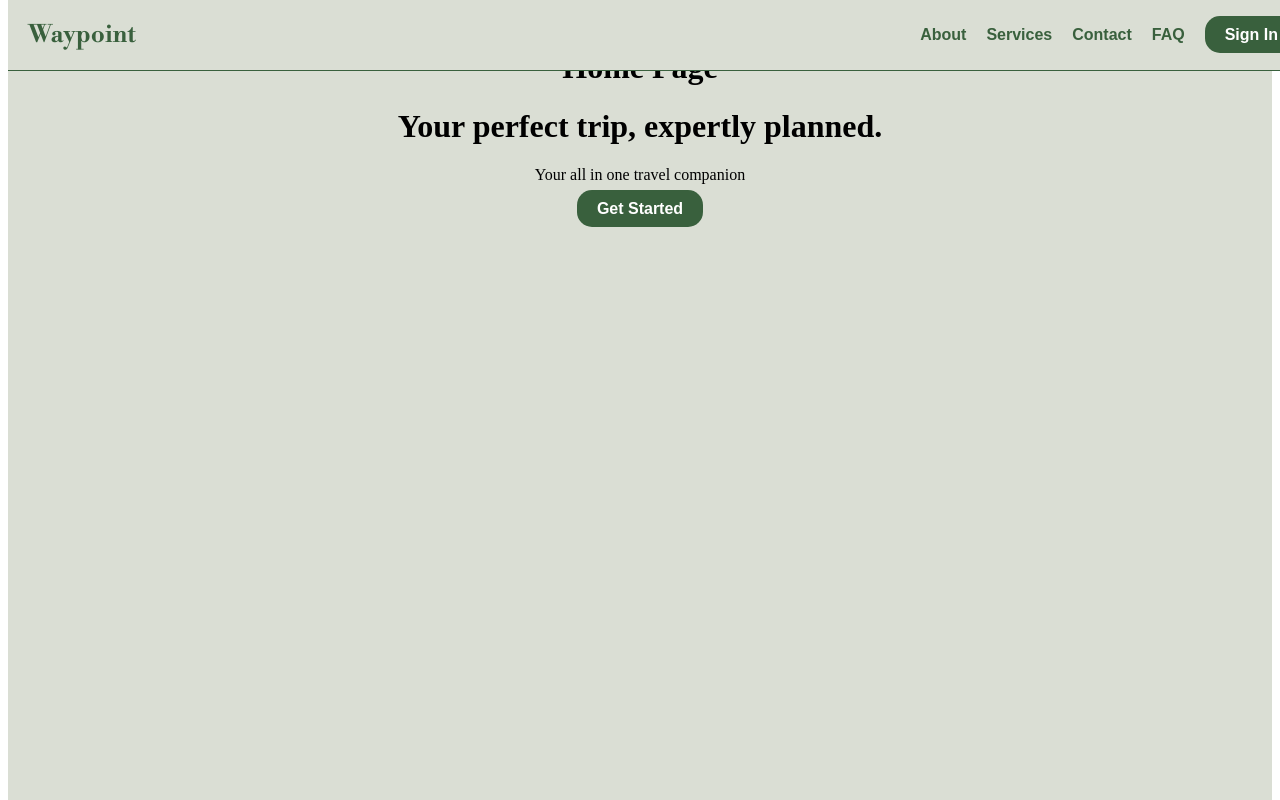
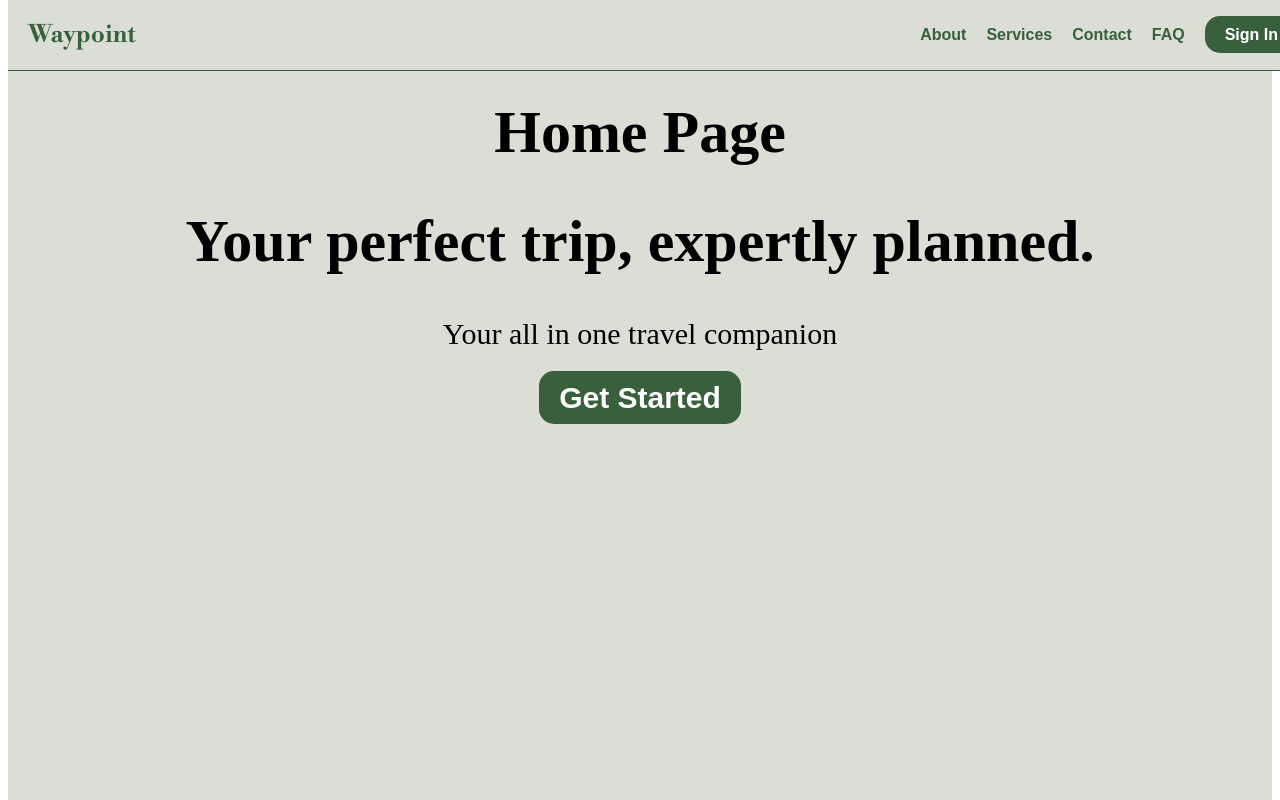
Before and after one commit to AbiyFanta/Waypoint, a React (Vite) app: page / in a window 1280 px wide. Shown: the top 800 px of the page. Built offline with nearby package versions, Linux system fonts and the light colour scheme.

Commit message:
font size changes

```diff
--- a/src/App.jsx
+++ b/src/App.jsx
@@ -19,10 +19,11 @@ const App = () => {
 };
 
 const homeStyle = {
-  padding: "20px",
+  padding: "50px",
   textAlign: "center",
   minHeight: "200vh", // Add some height to enable scrolling
   backgroundColor: "#DADED4", // Main background color
+  fontSize: "30px", // Increase font size for emphasis
 };
 
 export default App;
--- a/src/Contact.jsx
+++ b/src/Contact.jsx
@@ -11,7 +11,8 @@ const Contact = () => {
       <Navbar />
       <div style={pageStyle}>
         <h1>Contact Us!</h1>
-        <h6>At Waypoint, we’re passionate about helping you craft the perfect journey. Whether you’re planning your next adventure or need help with an existing itinerary, we’re here to assist you every step of the way.</h6>
+        <h8>At Waypoint, we’re passionate about helping you craft the perfect journey. Whether you’re planning your next adventure or need help with an existing itinerary, we’re here to assist you every step of the way.
+        </h8>
         <div >
           <CForm />
         </div>
```
